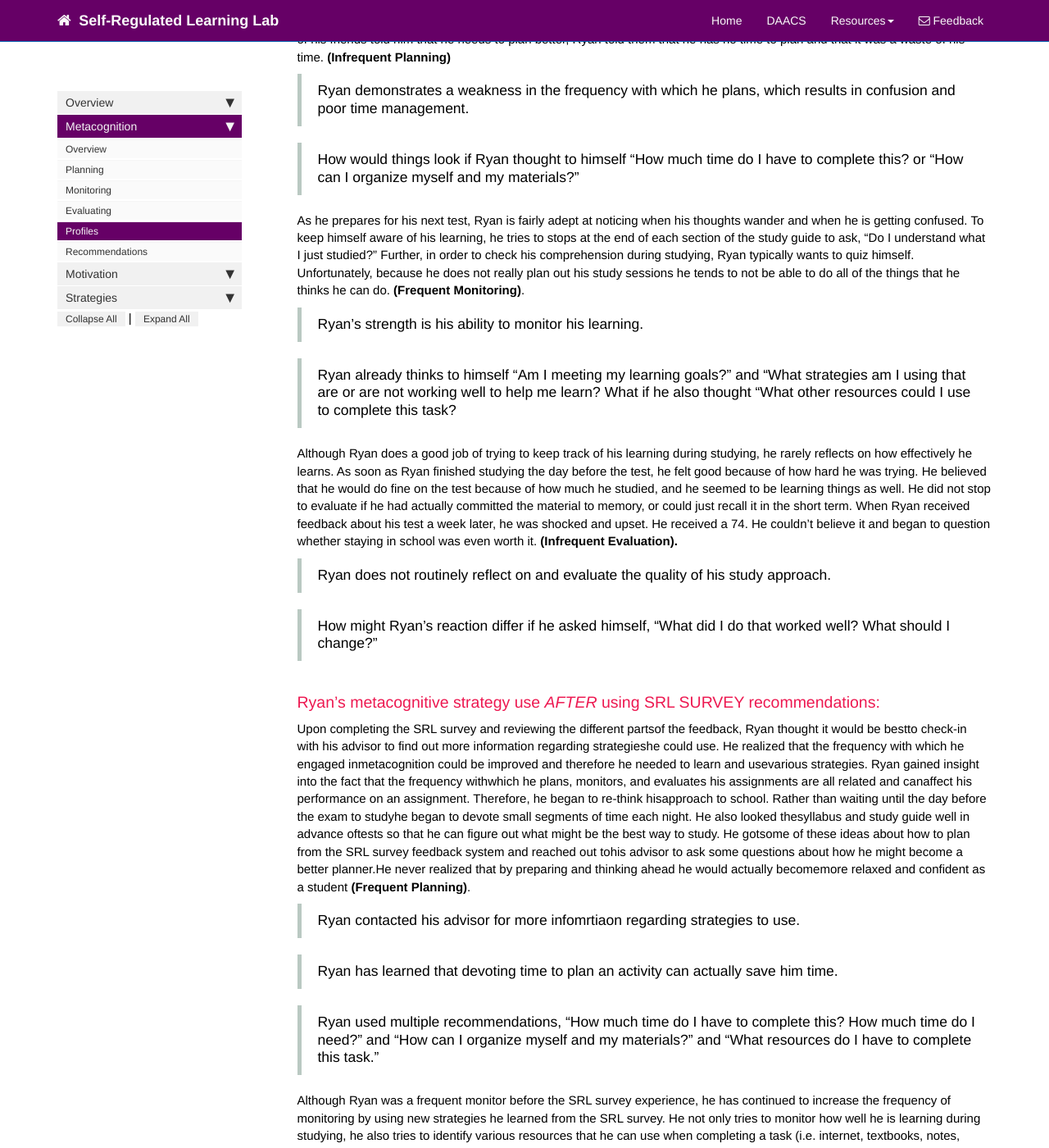
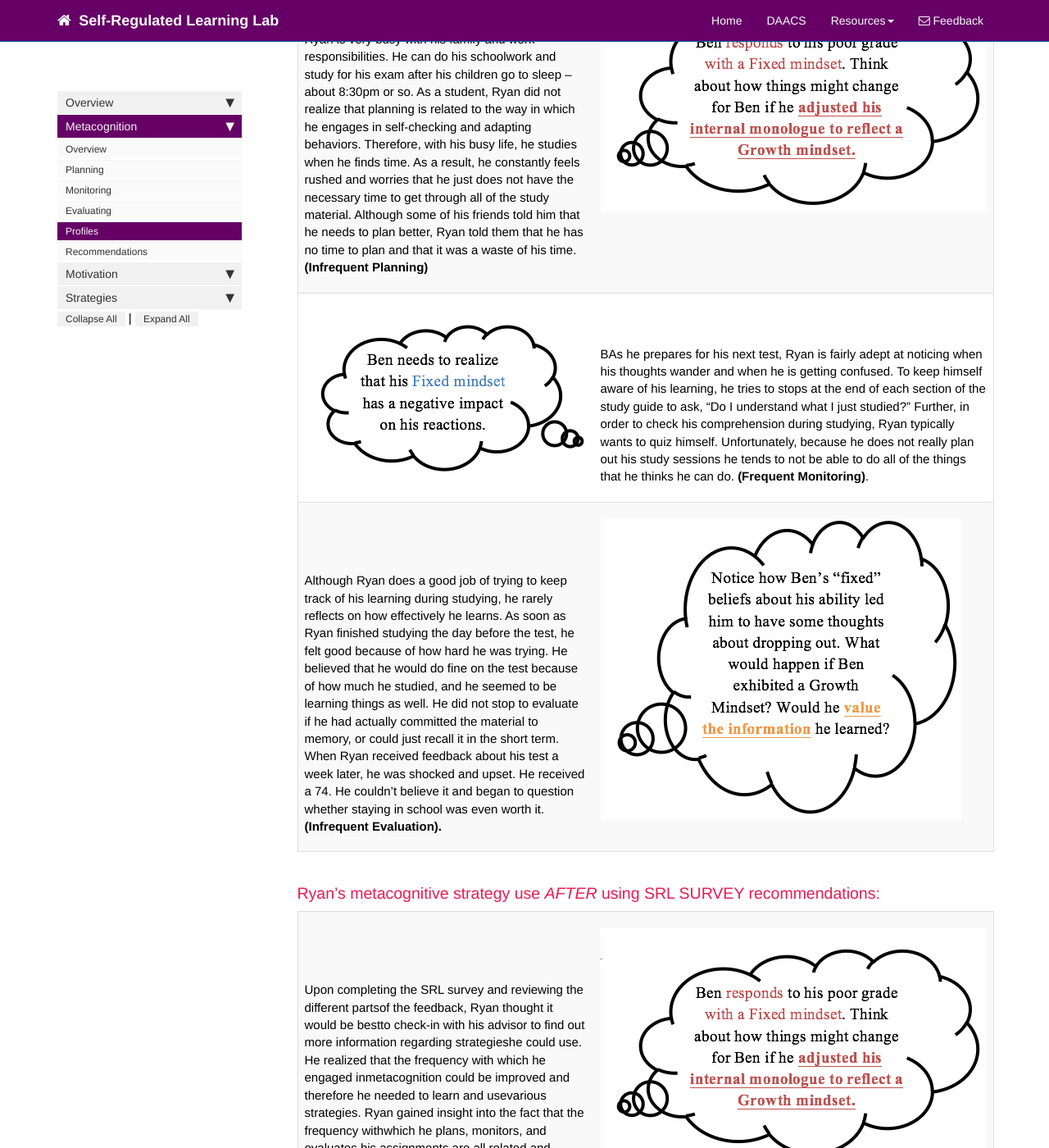
Before and after one commit to dfranklin02/SRL, a Jekyll site: the page built from docs/pages/metacognition/metacognition_profile.md, in a window 1280 px wide and 1400 px high, scrolled down 1115 px. Shown: the whole window at 82% size. Built offline with Jekyll 4.4.1, drawn with Linux system fonts in a browser that asks for light colours; nearby versions of some CDN libraries; comment, search, counter and statistics services are not loaded; some of the changed text lies outside the part shown.

Commit message:
Update metacognition_profile.md

```diff
--- a/docs/pages/metacognition/metacognition_profile.md
+++ b/docs/pages/metacognition/metacognition_profile.md
@@ -24,45 +24,77 @@ The figure below shows the interaction of the three metacognitive components (i.
 
 ### Ryan’s metacognitive strategy use *BEFORE* using SRL Survey recommendations:
 
-Ryan is very busy with his family and work responsibilities. He can do his schoolwork and study for his exam after his children go to sleep – about 8:30pm or so. As a student, Ryan did not realize that planning is related to the way in which he engages in self-checking and adapting behaviors. Therefore, with his busy life, he studies when he finds time. As a result, he constantly feels rushed and worries that he just does not have the necessary time to get through all of the study material. Although some of his friends told him that he needs to plan better, Ryan told them that he has no time to plan and that it was a waste of his time. **(Infrequent Planning)**
+<table>
+   <tr>
+      <td>
+         <br>
+         <br>
+         <br>
+         <p>Ryan is very busy with his family and work responsibilities. He can do his schoolwork and study for his exam after his children go to sleep – about 8:30pm or so. As a student, Ryan did not realize that planning is related to the way in which he engages in self-checking and adapting behaviors. Therefore, with his busy life, he studies when he finds time. As a result, he constantly feels rushed and worries that he just does not have the necessary time to get through all of the study material. Although some of his friends told him that he needs to plan better, Ryan told them that he has no time to plan and that it was a waste of his time. <b>(Infrequent Planning)</b> </p>
+      </td>
+      <td>
+         <img img src='images/mindsetsee1.png' width="100px" height="50px" alt='mindset_profile'/>
+      </td>
+   </tr>
+   <tr>
+      <td>
+         <img src='images/mindsetsee2.png' width="100" height="50" alt='mindset_profile' />
+      </td>
+      <td>
+         <br>
+         <br>
+         <p>BAs he prepares for his next test, Ryan is fairly adept at noticing when his thoughts wander and when he is getting confused. To keep himself aware of his learning, he tries to stops at the end of each section of the study guide to ask, “Do I understand what I just studied?” Further, in order to check his comprehension during studying, Ryan typically wants to quiz himself. Unfortunately, because he does not really plan out his study sessions he tends to not be able to do all of the things that he thinks he can do. <b>(Frequent Monitoring)</b>. </p>
+      </td>
+   </tr>
+   <tr>
+      <td>
+         <br>
+         <br>
+         <br>
+         <p>Although Ryan does a good job of trying to keep track of his learning during studying, he rarely reflects on how effectively he learns. As soon as Ryan finished studying the day before the test, he felt good because of how hard he was trying. He believed that he would do fine on the test because of how much he studied, and he seemed to be learning things as well. He did not stop to evaluate if he had actually committed the material to memory, or could just recall it in the short term. When Ryan received feedback about his test a week later, he was shocked and upset. He received a 74. He couldn’t believe it and began to question whether staying in school was even worth it. <b>(Infrequent Evaluation).</b> </p>
+      </td>
+       <td>
+         <img src='images/mindsetsee3.png' alt='mindset_profile' />
+      </td>
+   </tr>
+</table>
 
-> Ryan demonstrates a weakness in the frequency with which he plans, which results in confusion and poor time management.
 
-> How would things look if Ryan thought to himself “How much time do I have to complete this? or “How can I
-organize myself and my materials?”
-
-As he prepares for his next test, Ryan is fairly adept at noticing when his thoughts wander and when he is getting confused. To keep himself aware of his learning, he tries to stops at the end of each section of the study guide to ask, “Do I understand what I just studied?” Further, in order to check his comprehension during studying, Ryan typically wants to quiz himself. Unfortunately, because he does not really plan out his study sessions he tends to not be able to do all of the things that he thinks he can do. **(Frequent Monitoring)**.
-
-> Ryan’s strength is his ability to monitor his learning.
-
-> Ryan already thinks to himself “Am I meeting my learning goals?” and “What strategies am I using that are or are not working well to help me learn? What if he also thought “What other resources could I use to complete this task?
-
-Although Ryan does a good job of trying to keep track of his learning during studying, he rarely reflects on how effectively he learns. As soon as Ryan finished studying the day before the test, he felt good because of how hard he was trying. He believed that he would do fine on the test because of how much he studied, and he seemed to be learning things as well. He did not stop to evaluate if he had actually committed the material to memory, or could just recall it in the short term. When Ryan received feedback about his test a week
-later, he was shocked and upset. He received a 74. He couldn’t believe it and began to question whether staying in school was even worth it. **(Infrequent Evaluation).**
-
-> Ryan does not routinely reflect on and evaluate the quality of his study approach.
-
-> How might Ryan’s reaction differ if he asked himself, “What did I do that worked well? What should I change?”
 
 ### Ryan’s metacognitive strategy use *AFTER* using SRL SURVEY recommendations:
 
-Upon completing the SRL survey and reviewing the different partsof the feedback, Ryan thought it would be bestto check-in with his advisor to find out more information regarding strategieshe could use. He realized that the frequency with which he engaged inmetacognition could be improved and therefore he needed to learn and usevarious strategies. Ryan gained insight into the fact that the frequency withwhich he plans, monitors, and evaluates his assignments are all related and canaffect his performance on an assignment. Therefore, he began to re-think hisapproach to school. Rather than waiting until the day before the exam to studyhe began to devote small segments of time each night. He also looked thesyllabus and study guide well in advance oftests so that he can figure out what might be the best way to study. He gotsome of these ideas about how to plan from the SRL survey feedback system and reached out tohis advisor to ask some questions about how he might become a better planner.He never realized that by preparing and thinking ahead he would actually becomemore relaxed and confident as a student **(Frequent Planning)**.
-
-> Ryan contacted his advisor for more infomrtiaon regarding strategies to use.
-
-> Ryan has learned that devoting time to plan an activity can actually save him time.
-
-> Ryan used multiple recommendations, “How much time do I have to complete this? How much time do I need?” and “How can I organize myself and my materials?” and “What resources do I have to complete this task.”
-
-Although Ryan was a frequent monitor before the SRL survey experience, he has continued to increase the frequency of monitoring by using new strategies he learned from the SRL survey. He not only tries to monitor how well he is learning during studying, he also tries to identify various resources that he can use when completing a task (i.e. internet, textbooks, notes, worksheets). In general, Ryan is becoming more aware of the things that are most challenging for him and developing strategies to keep him on track and from getting stuck while studying. He often keeps track of various strategies used to overcome obstacles while studying, so he does not make the same mistakes and feel ‘stuck’ while studying **(Frequent Monitoring).**
-
-> Ryan realized that despite his strong monitoring skills, he still has room for improvement.
-
-> He tried new recommendations that he previously was unaware of, “What other resources could I use to complete this task? and “What is most challenging about this task? What can I do different at this point to address these challenges?”
-
-One of the habits that Ryan has developed is jotting down key points about what he’s learned or short
-summaries of each topic after learning. This helps him to more thoroughly check his understanding. Ryan also writes down the strategies he uses to study (note cards, videos, outlining chapters, reading class notes, etc.). Using these evaluation tactics are important because it not only increases his awareness of the things he did to prepare for this tests, he will also have a better sense of what he might need change or adapt do when preparing for the next test **(Partial Evaluating).**
-
-> Ryan has learned some strategies to evaluate his performance after studying and after taking an exam.
-
-> Ryan used the recommendations tool box to guide his evaluating thinking, “How well did I accomplish the goals of the assignment? What did I learn?” and “What did I do that worked well? What should I change?”
+<table>
+   <tr>
+      <td>
+         <br>
+         <br>
+         <br>
+         <p>Upon completing the SRL survey and reviewing the different partsof the feedback, Ryan thought it would be bestto check-in with his advisor to find out more information regarding strategieshe could use. He realized that the frequency with which he engaged inmetacognition could be improved and therefore he needed to learn and usevarious strategies. Ryan gained insight into the fact that the frequency withwhich he plans, monitors, and evaluates his assignments are all related and canaffect his performance on an assignment. Therefore, he began to re-think hisapproach to school. Rather than waiting until the day before the exam to studyhe began to devote small segments of time each night. He also looked thesyllabus and study guide well in advance oftests so that he can figure out what might be the best way to study. He gotsome of these ideas about how to plan from the SRL survey feedback system and reached out tohis advisor to ask some questions about how he might become a better planner.He never realized that by preparing and thinking ahead he would actually becomemore relaxed and confident as a student <b>(Frequent Planning)</b>. </p>
+      </td>
+      <td>
+         <img img src='images/mindsetsee1.png' width="100px" height="50px" alt='mindset_profile'/>
+      </td>
+   </tr>
+   <tr>
+      <td>
+         <img src='images/mindsetsee2.png' width="100" height="50" alt='mindset_profile' />
+      </td>
+      <td>
+         <br>
+         <br>
+         <p>Although Ryan was a frequent monitor before the SRL survey experience, he has continued to increase the frequency of monitoring by using new strategies he learned from the SRL survey. He not only tries to monitor how well he is learning during studying, he also tries to identify various resources that he can use when completing a task (i.e. internet, textbooks, notes, worksheets). In general, Ryan is becoming more aware of the things that are most challenging for him and developing strategies to keep him on track and from getting stuck while studying. He often keeps track of various strategies used to overcome obstacles while studying, so he does not make the same mistakes and feel ‘stuck’ while studying <b>(Frequent Monitoring).</b> </p>
+      </td>
+   </tr>
+   <tr>
+      <td>
+         <br>
+         <br>
+         <br>
+         <p>One of the habits that Ryan has developed is jotting down key points about what he’s learned or short
+summaries of each topic after learning. This helps him to more thoroughly check his understanding. Ryan also writes down the strategies he uses to study (note cards, videos, outlining chapters, reading class notes, etc.). Using these evaluation tactics are important because it not only increases his awareness of the things he did to prepare for this tests, he will also have a better sense of what he might need change or adapt do when preparing for the next test <b>(Partial Evaluating).</b> </p>
+      </td>
+       <td>
+         <img src='images/mindsetsee3.png' alt='mindset_profile' />
+      </td>
+   </tr>
+</table>
```
